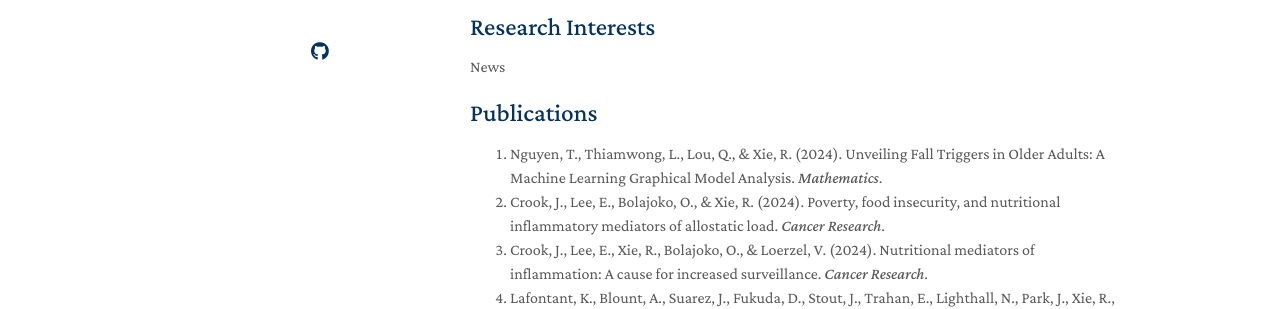
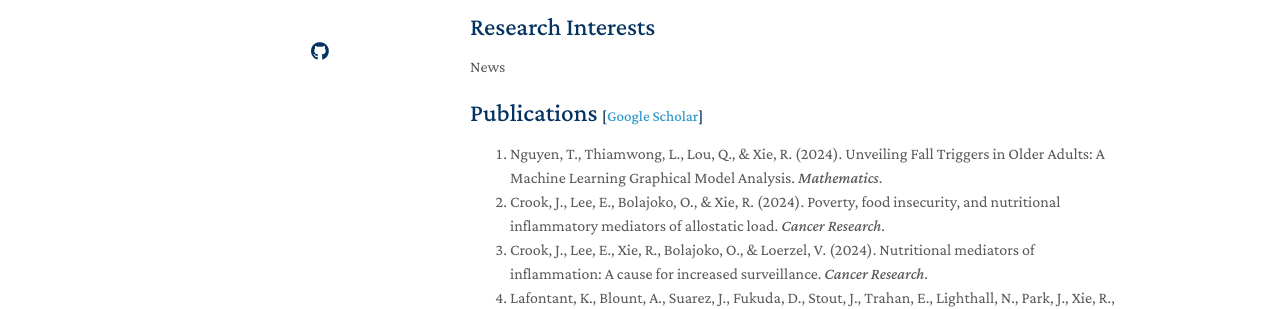
Before and after one commit to ruixie7/ruixie7.github.io, a Jekyll site: the page built from index.md, in a window 1280 px wide and 900 px high. Shown: the part 424-733 px from the top of the window. Built offline with Jekyll 4.4.1, drawn with Linux system fonts in a browser that asks for light colours; nearby versions of some CDN libraries; library files that are not in the unit come from our copies; a style sheet for code colours, icons or effects is not loaded; our own code applies the rules of GitHub Pages for plain Markdown files.

Commit message:
Update index.md

```diff
--- a/index.md
+++ b/index.md
@@ -14,7 +14,7 @@ The applicability of our work extends to numerous fields within healthcare, such
 
 {% include_relative _includes/news.md %}
 
-## Publications
+## Publications <span style="font-size:15px;">[</span><a href="https://scholar.google.com/citations?user=dYTCyDoAAAAJ" target="_blank" style="font-size:15px;">Google Scholar</a><span style="font-size:15px;">]</span>
 
 {% include_relative _includes/publications %}
 
```
